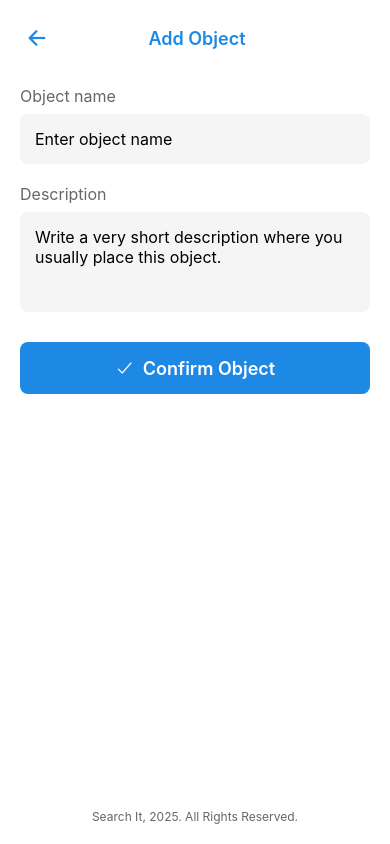
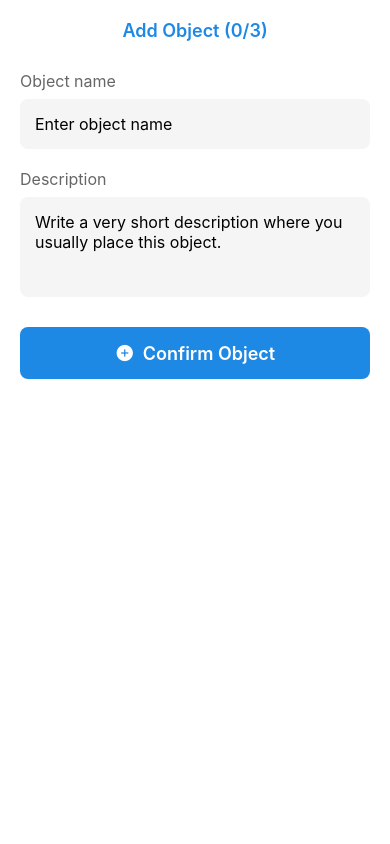
Before and after one commit to keithconer/objlocatorcapst, a React Native app: screen /AddObject in a window 390 px wide. Built offline with nearby package versions, Linux system fonts and the light colour scheme.

Commit message:
being able to start the app on existing objects

```diff
--- a/context/ObjectContext.tsx
+++ b/context/ObjectContext.tsx
@@ -1,5 +1,3 @@
-"use client";
-
 "use client";
 
 import type React from "react";
--- a/screens/AddObjectScreen.tsx
+++ b/screens/AddObjectScreen.tsx
@@ -13,12 +13,10 @@ import {
   Modal,
   ActivityIndicator,
 } from "react-native";
-import { useNavigation } from "@react-navigation/native";
 import { useObjects } from "../context/ObjectContext";
 import { Ionicons } from "@expo/vector-icons";
 
 export default function AddObjectScreen() {
-  const navigation = useNavigation();
   const { addObject, getObjectCount, MAX_OBJECTS } = useObjects();
 
   const [name, setName] = useState("");
@@ -40,7 +38,6 @@ export default function AddObjectScreen() {
         description: description.trim(),
       });
 
-      // Simulate a brief loading period
       setTimeout(() => {
         setIsLoading(false);
         setIsModalVisible(true);
@@ -53,11 +50,6 @@ export default function AddObjectScreen() {
 
   const closeModal = () => {
     setIsModalVisible(false);
-
-    // Automatically navigate to the object list screen when the limit is reached
-    if (getObjectCount() === MAX_OBJECTS) {
-      navigation.navigate("ObjectSummary" as never);
-    }
   };
 
   const currentStep = getObjectCount(); // Start counting from 1/3
@@ -69,13 +61,9 @@ export default function AddObjectScreen() {
         style={styles.keyboardAvoid}
       >
         <View style={styles.header}>
-          <TouchableOpacity
-            style={styles.backButton}
-            onPress={() => navigation.goBack()}
-          >
-            <Ionicons name="arrow-back" size={24} color="#1E88E5" />
-          </TouchableOpacity>
-          <Text style={styles.headerTitle}>Add Object</Text>
+          <Text style={styles.headerTitle}>
+            Add Object ({currentStep}/{MAX_OBJECTS})
+          </Text>
         </View>
 
         <View style={styles.form}>
@@ -106,7 +94,7 @@ export default function AddObjectScreen() {
               <ActivityIndicator color="#fff" />
             ) : (
               <>
-                <Ionicons name="checkmark" size={20} color="#fff" />
+                <Ionicons name="add-circle" size={20} color="#fff" />
                 <Text style={styles.confirmButtonText}>Confirm Object</Text>
               </>
             )}
@@ -128,18 +116,12 @@ export default function AddObjectScreen() {
               object you've added.
             </Text>
 
-            <Text style={styles.stepIndicator}>
-              {currentStep}/{MAX_OBJECTS}
-            </Text>
-
             <TouchableOpacity style={styles.closeButton} onPress={closeModal}>
               <Text style={styles.closeButtonText}>Close</Text>
             </TouchableOpacity>
           </View>
         </View>
       </Modal>
-
-      <Text style={styles.footer}>Search It, 2025. All Rights Reserved.</Text>
     </SafeAreaView>
   );
 }
@@ -153,22 +135,16 @@ const styles = StyleSheet.create({
     flex: 1,
   },
   header: {
-    flexDirection: "row",
-    alignItems: "center",
     paddingHorizontal: 20,
     paddingTop: 20,
     paddingBottom: 10,
-  },
-  backButton: {
-    padding: 5,
+    justifyContent: "center",
+    alignItems: "center",
   },
   headerTitle: {
-    flex: 1,
-    textAlign: "center",
     fontSize: 18,
     fontWeight: "600",
     color: "#1E88E5",
-    marginRight: 30, // To offset the back button and center the title
   },
   form: {
     flex: 1,
@@ -240,12 +216,6 @@ const styles = StyleSheet.create({
     color: "#666",
     marginBottom: 20,
   },
-  stepIndicator: {
-    fontSize: 16,
-    fontWeight: "bold",
-    color: "#1E88E5",
-    marginBottom: 20,
-  },
   closeButton: {
     backgroundColor: "#1E88E5",
     borderRadius: 8,
@@ -259,10 +229,4 @@ const styles = StyleSheet.create({
     fontSize: 16,
     fontWeight: "600",
   },
-  footer: {
-    textAlign: "center",
-    color: "#666",
-    fontSize: 12,
-    marginBottom: 20,
-  },
 });
--- a/screens/HomeScreen.tsx
+++ b/screens/HomeScreen.tsx
@@ -9,10 +9,18 @@ import {
 } from "react-native";
 import { useNavigation } from "@react-navigation/native";
 import { useObjects } from "../context/ObjectContext";
+import { useEffect } from "react";
 
 export default function HomeScreen() {
   const navigation = useNavigation();
   const { getObjectCount, MAX_OBJECTS } = useObjects();
+
+  useEffect(() => {
+    // Redirect to ObjectSummaryScreen if the maximum objects are reached
+    if (getObjectCount() >= MAX_OBJECTS) {
+      navigation.navigate("ObjectSummary" as never);
+    }
+  }, [getObjectCount]);
 
   return (
     <SafeAreaView style={styles.container}>
```
